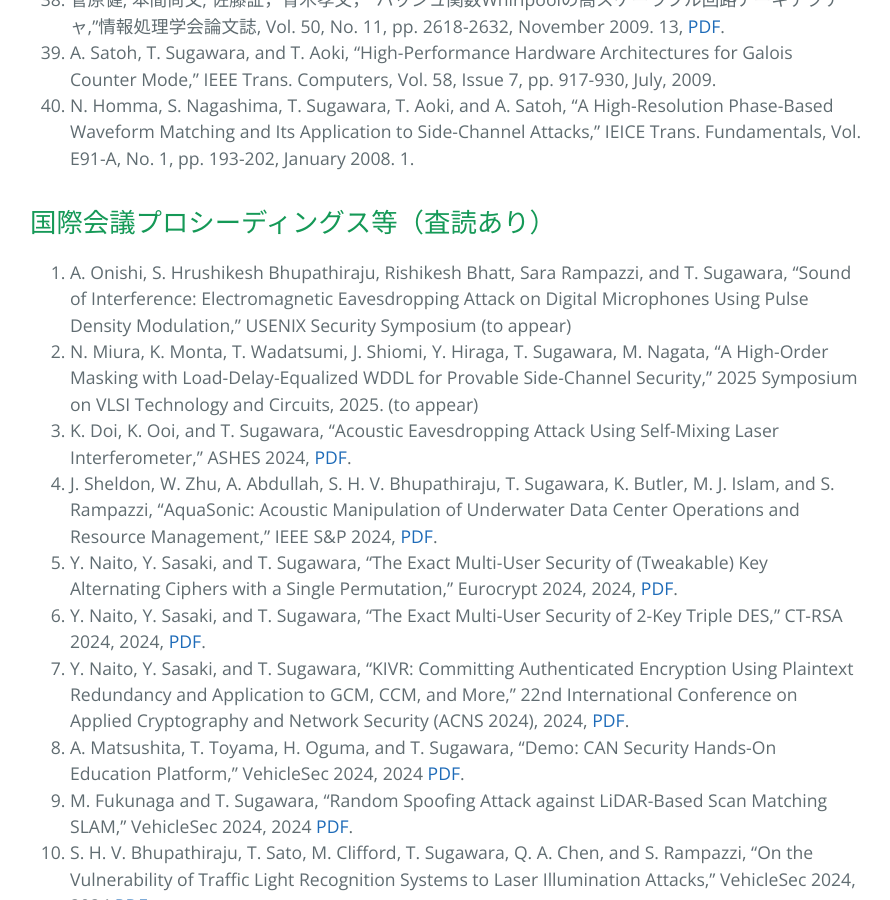
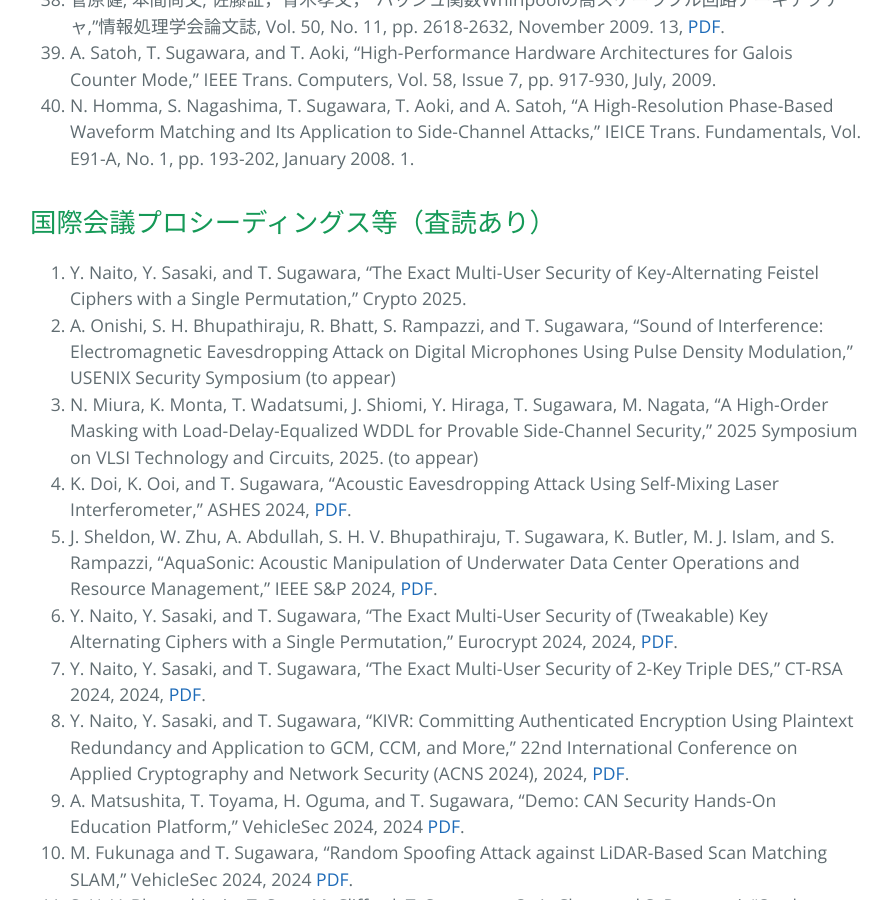
Before and after one commit to sugawara-bbbb/weblab, a Jekyll site: the page built from publication.md, in a window 1280 px wide and 900 px high, scrolled down 3234 px. Shown: the whole window, without its empty margins (194-1084 px from the left). Built offline with Jekyll 4.4.1, drawn with Linux system fonts in a browser that asks for light colours; our own code applies the rules of GitHub Pages for plain Markdown files.

Commit message:
publication

```diff
--- a/publication.md
+++ b/publication.md
@@ -53,7 +53,8 @@ layout: default
 
 ## 国際会議プロシーディングス等（査読あり）
 
-1. A. Onishi, S. Hrushikesh Bhupathiraju, Rishikesh Bhatt, Sara Rampazzi, and T. Sugawara, “Sound of Interference: Electromagnetic Eavesdropping Attack on Digital Microphones Using Pulse Density Modulation,” USENIX Security Symposium (to appear)
+1. Y. Naito, Y. Sasaki, and T. Sugawara, "The Exact Multi-User Security of Key-Alternating Feistel Ciphers with a Single Permutation," Crypto 2025.
+1. A. Onishi, S. H. Bhupathiraju, R. Bhatt, S. Rampazzi, and T. Sugawara, “Sound of Interference: Electromagnetic Eavesdropping Attack on Digital Microphones Using Pulse Density Modulation,” USENIX Security Symposium (to appear)
 1. N. Miura, K. Monta, T. Wadatsumi, J. Shiomi, Y. Hiraga, T. Sugawara, M. Nagata, “A High-Order Masking with Load-Delay-Equalized WDDL for Provable Side-Channel Security,” 2025 Symposium on VLSI Technology and Circuits, 2025. (to appear)
 1. K. Doi, K. Ooi, and T. Sugawara, "Acoustic Eavesdropping Attack Using Self-Mixing Laser Interferometer," ASHES 2024, [PDF](https://dl.acm.org/doi/10.1145/3689939.3695786).
 1. J. Sheldon, W. Zhu, A. Abdullah, S. H. V. Bhupathiraju, T. Sugawara, K. Butler, M. J. Islam, and S. Rampazzi, "AquaSonic: Acoustic Manipulation of Underwater Data Center Operations and Resource Management," IEEE S&P 2024, [PDF](https://www.computer.org/csdl/proceedings-article/sp/2024/313000a245/1WPcZ3IOXJu).
```
